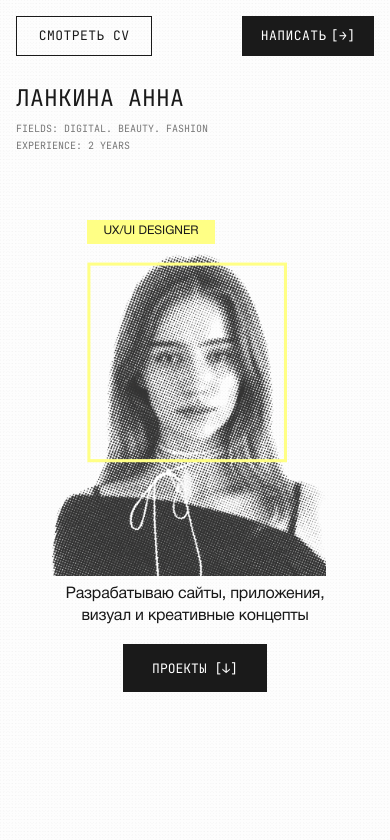
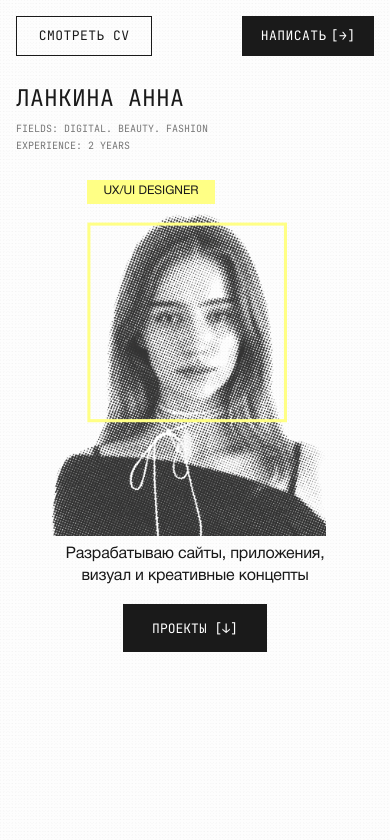
Before and after one commit to lankina-2004-ui/my-site, a React (Vite) app: page / in a window 390 px wide. Shown: the top 840 px of the page. Built offline with nearby package versions, Linux system fonts and the light colour scheme.

Commit message:
Add files via upload

```diff
--- a/src/styles.css
+++ b/src/styles.css
@@ -1126,7 +1126,7 @@ html:has(.case-page) #root {
   }
 
   .hero__role {
-    top: 220px;
+    top: 180px;
     left: 87px;
     width: 128px;
     height: 24px;
@@ -1134,7 +1134,7 @@ html:has(.case-page) #root {
   }
 
   .hero__photo {
-    top: 241px;
+    top: 201px;
     left: 49px;
     width: 277px;
     height: 335px;
@@ -1142,7 +1142,7 @@ html:has(.case-page) #root {
   }
 
   .hero__description {
-    top: 584px;
+    top: 544px;
     width: 330px;
     font-size: 16px;
     letter-spacing: -0.22px;
@@ -1150,7 +1150,7 @@ html:has(.case-page) #root {
   }
 
   .hero__projects {
-    top: 644px;
+    top: 604px;
     width: 144px;
     height: 48px;
     font-size: 13px;
```
